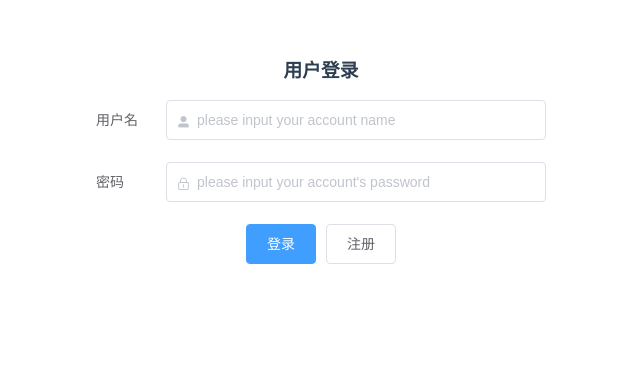
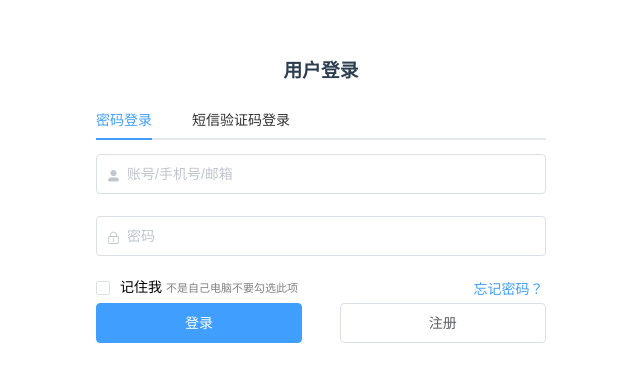
Before and after one commit to YiBuBuHuiTou/littleTime, a Vue app in the folder frontEnd/portal/: page / in a window 1280 px wide. Shown: the part 164-546 px from the top of the page, without its empty margins (319-959 px from the left). Built offline with nearby package versions, Linux system fonts and the light colour scheme.

Commit message:
登录样式修正

```diff
--- a/frontEnd/portal/src/views/login/index.vue
+++ b/frontEnd/portal/src/views/login/index.vue
@@ -1,33 +1,89 @@
 <template>
   <div class="login-container">
-    <el-form :model="loginForm" :rules="loginRules" label-position="left" label-width="70px" >
       <div class="title-container">
         <h3>用户登录</h3>
       </div>
-      <el-form-item label="用户名">
+      <el-tabs v-model="activeName">
+        <el-tab-pane name="account" label="密码登录">
+          <el-row>
+            <el-col :span="24">
+              <el-form :model="accountForm" :rules="loginRules" label-position="left" >
+                <el-form-item>
                   <el-input
-          v-model="loginForm.userName"
+                    v-model="accountForm.userName"
                     autocomplete="off"
-          placeholder="please input your account name"
+                    placeholder="账号/手机号/邮箱"
                     name="userName"
                     prefix-icon="el-icon-user-solid"
                     clearable>
                   </el-input>
                 </el-form-item>
-      <el-form-item label="密码">
+
+                <el-form-item>
                   <el-input
-          v-model="loginForm.password"
+                    v-model="accountForm.password"
                     autocomplete="off"
-          placeholder="please input your account's password"
+                    placeholder="密码"
                     name="password"
                     prefix-icon="el-icon-lock"
                     show-password
                     clearable>
                   </el-input>
                 </el-form-item>
-      <el-button type="primary" @click="showDaig=true">登录</el-button>
-      <el-button>注册</el-button>
               </el-form>
+            </el-col>
+          </el-row>
+        </el-tab-pane>
+        <el-tab-pane name="sms" label="短信验证码登录">
+           <el-row>
+            <el-col :span="24">
+              <el-form :model="telForm" :rules="loginRules" label-position="left" >
+                <el-form-item>
+                  <el-input
+                    v-model="telForm.tel"
+                    autocomplete="off"
+                    placeholder="手机号"
+                    name="tel"
+                    clearable>
+                    |<el-select v-model="telKind"  slot="prepend">
+                      <el-option v-for="item in supportedLocation" :key="item.id" :label="item.name" :value="item.id"></el-option>
+                    </el-select>
+                  </el-input>
+                </el-form-item>
+
+                <el-form-item>
+                  <el-input
+                    v-model="telForm.sms"
+                    autocomplete="off"
+                    placeholder="请输入短信验证码"
+                    name="sms"
+                    prefix-icon="el-icon-lock"
+                    clearable>
+                    <el-button type="primary" slot="append">获取验证码</el-button>
+                  </el-input>
+                </el-form-item>
+              </el-form>
+            </el-col>
+          </el-row>
+        </el-tab-pane>
+
+      </el-tabs>
+      <el-row>
+        <el-col :span="20" style="text-align:left">
+          <el-checkbox v-model="rememberMe"><span style="color:black">记住我 </span><span style="font-size:11px; color: grey">不是自己电脑不要勾选此项</span></el-checkbox>
+        </el-col>
+        <el-col :span="4">
+          <el-link type="primary">忘记密码？</el-link>
+        </el-col>
+      </el-row>
+      <el-row style="margin-top:5px">
+      <el-col :span="11">
+        <el-button type="primary" class="loginBtn">登录</el-button>
+      </el-col>
+      <el-col :span="11" :offset="2">
+        <el-button  class="loginBtn">注册</el-button>
+      </el-col>
+    </el-row>
   </div>
 </template>
 
@@ -47,15 +103,40 @@ export default {
       }
     }
     return {
-      loginForm: {
+      accountForm: {
         userName: '',
+        password: ''
+      },
+      telForm: {
+        tel: '',
         password: ''
       },
       loginRules: {
         userName: [{ required: true, trigger: 'blur', validator: validateForm }],
         password: [{ required: true, trigger: 'blur', validator: validateForm }]
       },
-      loading: false
+      supportedLocation: [
+        {
+          id: 0,
+          name: '中国大陆'
+        },
+        {
+          id: 1,
+          name: '中国香港'
+        },
+        {
+          id: 2,
+          name: '中国澳门'
+        },
+        {
+          id: 3,
+          name: '中国台湾'
+        }
+      ],
+      telKind: 0,
+      loading: false,
+      activeName: 'account',
+      rememberMe: false
     }
   },
   components: {
@@ -72,4 +153,16 @@ export default {
     margin-left: auto;
     margin-right: auto;
   }
+  .loginBtn {
+    width: 100%;
+  }
+  .el-input {
+    .el-select {
+      width: 120px;
+    }
+    .el-button {
+      background-color: #409eff;
+      color: #FFF;
+    }
+  }
 </style>
```
Also changed, not shown: 1 other file (tests, documents, lock files or other folders). Lines whose indentation alone changed are shown as unchanged.
